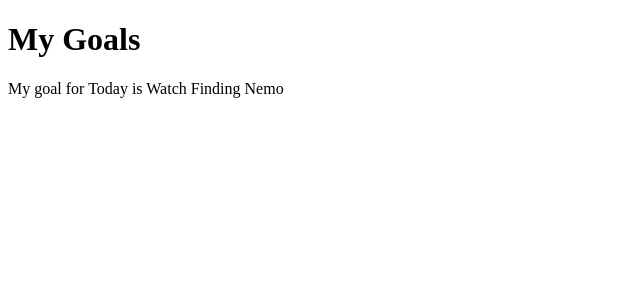
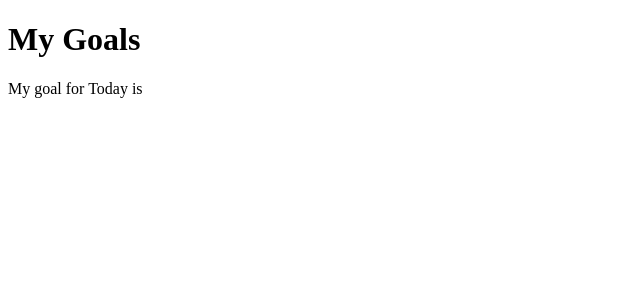
Before and after one commit to Vitalis-Kirui/Goals-Angular, an Angular app: page / in a window 1280 px wide. Shown: the top 300 px of the page, without its empty margins (0-640 px from the left). Built offline with nearby package versions, Linux system fonts and the light colour scheme.

Commit message:
creating a goals array

```diff
--- a/src/app/app.component.ts
+++ b/src/app/app.component.ts
@@ -6,5 +6,10 @@ import { Component } from '@angular/core';
   styleUrls: ['./app.component.css']
 })
 export class AppComponent {
-  goal = 'Watch Finding Nemo'
+  goals : string[] ;
+
+  constructor(){
+    this.goals = ['Watch Finding Nemo', 'Buy Cookies', 'Get new phone case']
+  }
+
 }
```
